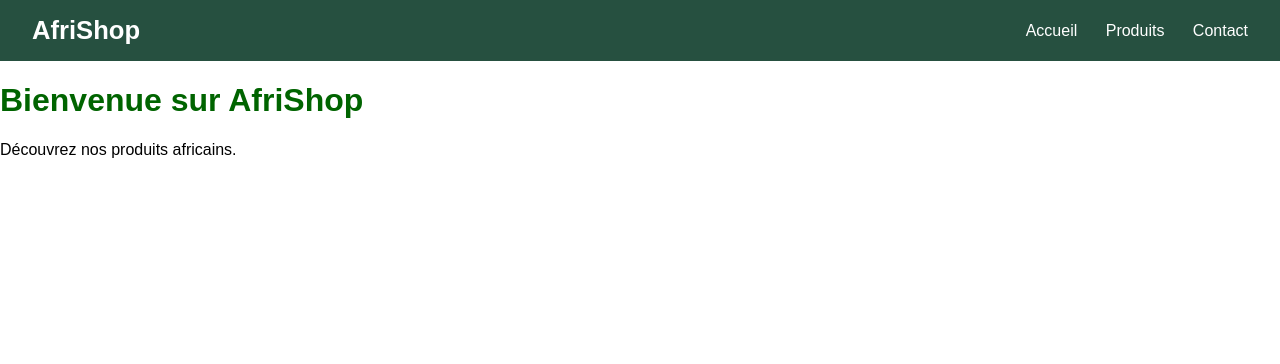
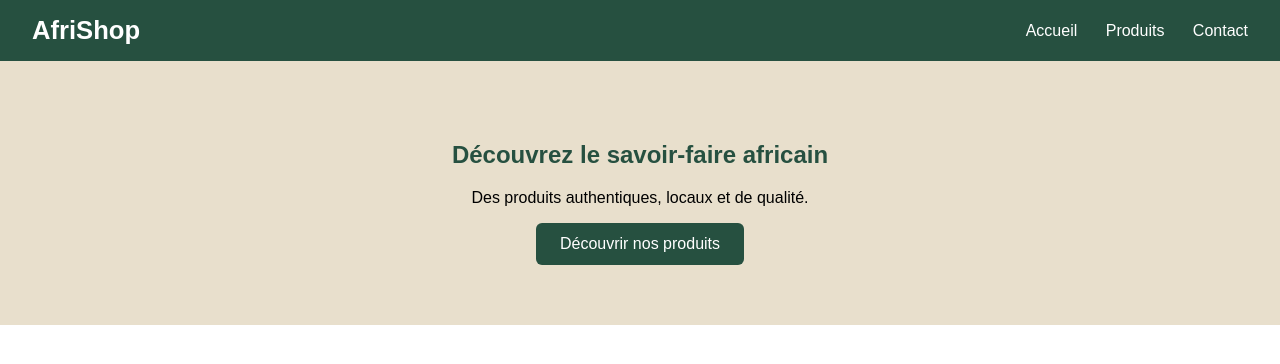
Before and after one commit to fresnelngimbous/AfriShop, a plain HTML site: page index.html in a window 1280 px wide. Drawn offline with Linux system fonts and the light colour scheme.

Commit message:
feat: ajouter la section accueil

```diff
--- a/index.html
+++ b/index.html
@@ -15,7 +15,10 @@
    <a href="#contact">Contact</a>
   </nav>
  </header>
- <h1>Bienvenue sur AfriShop</h1>
- <p>Découvrez nos produits africains.</p>
+  <section id="accueil">
+  <h1>Découvrez le savoir-faire africain</h1>
+  <p>Des produits authentiques, locaux et de qualité.</p>
+  <a class="bouton" href="#produits">Découvrir nos produits</a>
+ </section>
 </body>
 </html>
--- a/style.css
+++ b/style.css
@@ -4,3 +4,6 @@ header { background: #265040; display: flex; justify-content: space-between; ali
 .logo { color: white; font-size: 1.6rem; font-weight: bold; }
 nav a { color: white; text-decoration: none; margin-left: 24px; }
 nav a:hover { text-decoration: underline; }
+#accueil { background: #e8dfcc; text-align: center; padding: 60px 20px; }
+#accueil h1 { color: #265040; }
+.bouton { display: inline-block; background: #265040; color: white; padding: 12px 24px; border-radius: 6px; text-decoration: none; }s
```
